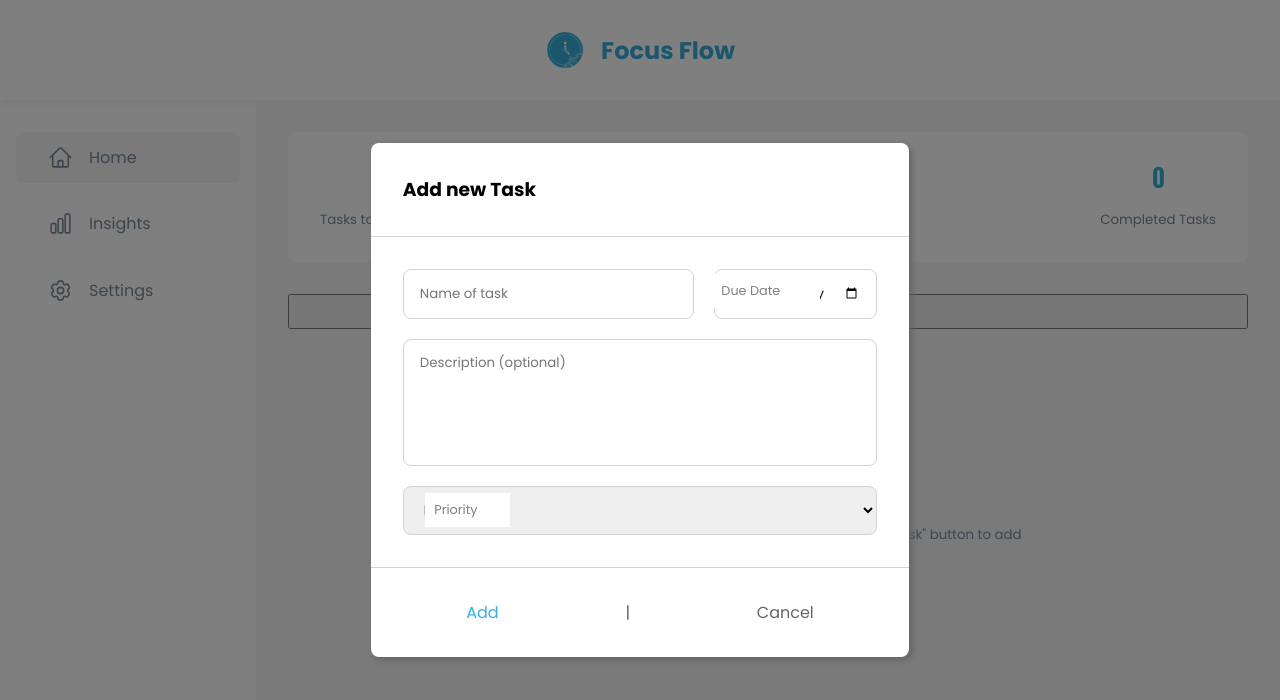
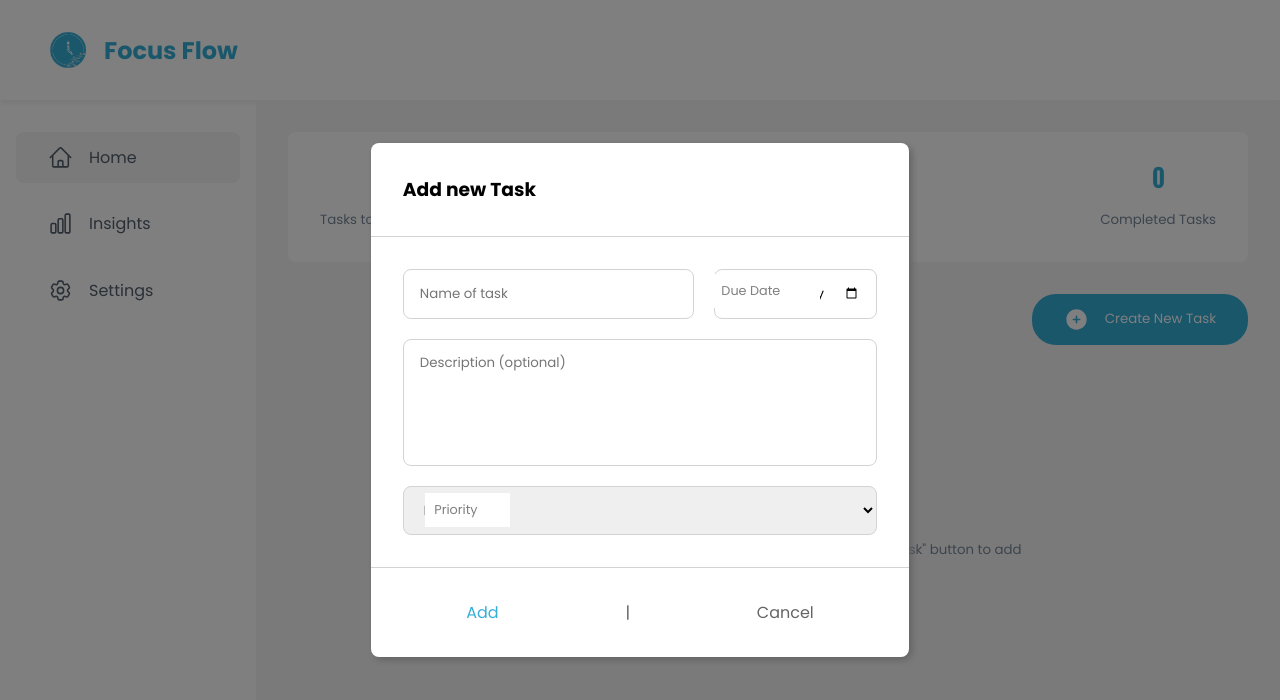
Before and after one commit to NeeshuSharmaa/focusFlow, a React (Vite) app: page / in a window 1280 px wide. Both pictures are taken after a click on the button "Create New Task". Shown: the top 700 px of the page. Built offline with nearby package versions, Linux system fonts and the light colour scheme.

Commit message:
style: sidebar & app files

```diff
--- a/src/App.css
+++ b/src/App.css
@@ -8,6 +8,7 @@
   --light-gray-bg: rgb(245, 245, 245);
   /* --primary-black: #2b3440; */
   --primary-black: lightslategray;
+  --secondary-black: rgb(82, 95, 108);
   font-family: "Poppins", sans-serif;
 }
 a {
@@ -27,9 +28,9 @@ nav {
   position: sticky;
   top: 0;
   height: 100px;
-  padding: 1rem;
+  padding: 0 3rem;
   display: flex;
-  justify-content: center;
+  justify-content: left;
   background-color: white;
   box-shadow: 1px 4px 4px whitesmoke;
   z-index: 5;
@@ -45,3 +46,46 @@ nav {
   width: 40px;
   height: 40px;
 }
+.primary-btn {
+  display: flex;
+  align-items: center;
+  gap: 1rem;
+  padding: 0.8rem 2rem;
+  border: 0;
+  border-radius: 1.5rem;
+  background-color: var(--primary-blue);
+  color: white;
+  width: max-content;
+  align-self: flex-end;
+}
+.secondary-btn {
+  display: flex;
+  align-items: center;
+  gap: 1rem;
+  padding: 0.6rem 2rem;
+  color: var(--primary-blue);
+  background-color: white;
+  border-radius: 1.5rem;
+  border: 0.2rem solid var(--primary-blue);
+}
+.flex-row-2 {
+  display: flex;
+  gap: 2rem;
+  align-items: center;
+}
+.primary-btn > .fa-icon,
+.secondary-btn > .fa-icon {
+  width: 20px;
+  height: 20px;
+}
+.outside-click {
+  position: fixed;
+  top: 0;
+  right: 0;
+  left: 0;
+  bottom: 0;
+}
+
+.toast {
+  border-radius: 0.2rem;
+}
--- a/src/components/sidebar/Sidebar.css
+++ b/src/components/sidebar/Sidebar.css
@@ -15,7 +15,7 @@
   display: flex;
   gap: 1rem;
   align-items: center;
-  color: var(--primary-black);
+  color: var(--secondary-black);
 }
 .sidebar-child > span {
   font-size: 1rem;
```
